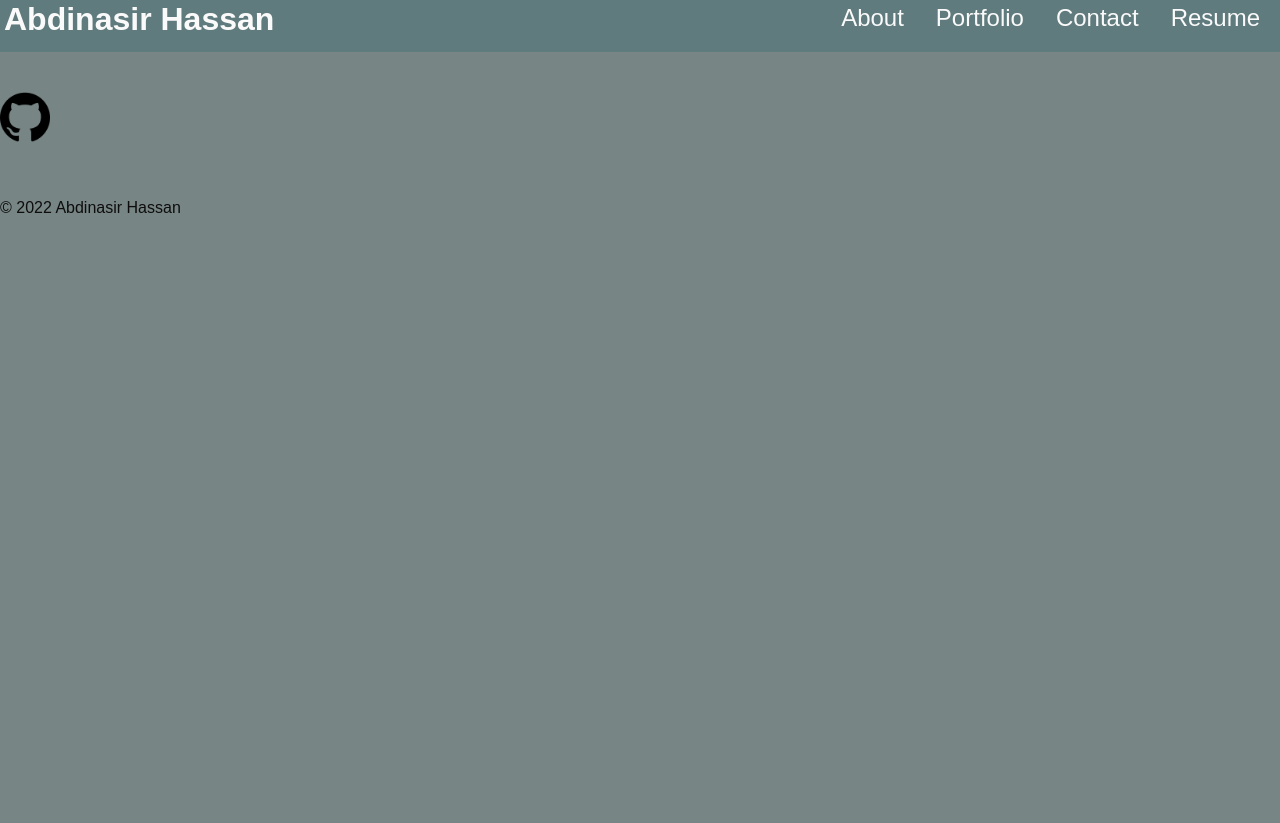
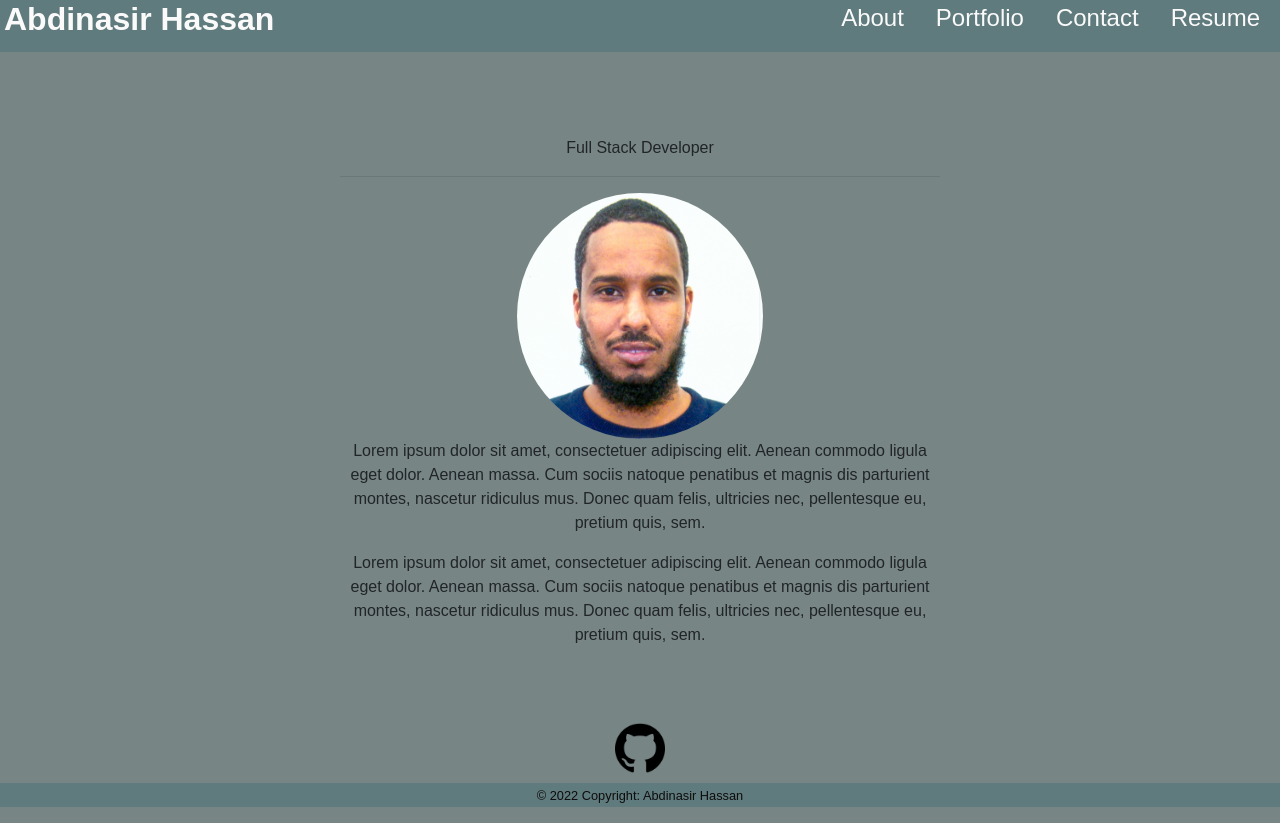
Before and after one commit to abdinasirh/react-portfolio, a React (Create React App) app: page / in a window 1280 px wide. Before the commit the page ends 800 px from the top, so only its background shows below. Built offline with nearby package versions, Linux system fonts and the light colour scheme.

Commit message:
add portfolio component

```diff
--- a/package.json
+++ b/package.json
@@ -8,7 +8,7 @@
     "@testing-library/user-event": "^13.5.0",
     "react": "^17.0.2",
     "react-dom": "^17.0.2",
-    "react-router-dom": "^6.2.2",
+    "react-router-dom": "^5.2.0",
     "react-scripts": "5.0.0",
     "web-vitals": "^2.1.4"
   },
--- a/src/App.js
+++ b/src/App.js
@@ -1,23 +1,22 @@
-import React from 'react';
-import { BrowserRouter as Router} from "react-router-dom";
-import './App.css';
+import React from "react";
+import { BrowserRouter as Router, Switch, Route } from "react-router-dom";
+import "./App.css";
 import Footer from "./components/Footer";
 import Navbar from "./components/Navbar";
+import About from "./components/About";
 
 function App() {
-
-
   return (
     <Router>
       <Navbar />
-        <main>
+      <Switch>
+        <Route path="/" exact component={About} />
 
-        </main>
+      </Switch>
       <div>
         <Footer></Footer>
       </div>
     </Router>
-
   );
 }
 
--- /dev/null
+++ b/src/components/About/index.js
@@ -0,0 +1,27 @@
+import React from "react";
+const About = () => {
+  return (
+    <div className="center">
+      <p className="">Full Stack Developer</p>
+      <hr />
+      <img
+						src={require("../../assets/myPhoto.jpeg")}
+						alt="myphoto"
+						className="my-photo"
+					></img>
+      <p>
+        Lorem ipsum dolor sit amet, consectetuer adipiscing elit. Aenean commodo
+        ligula eget dolor. Aenean massa. Cum sociis natoque penatibus et magnis
+        dis parturient montes, nascetur ridiculus mus. Donec quam felis,
+        ultricies nec, pellentesque eu, pretium quis, sem.
+      </p>
+      <p>
+        Lorem ipsum dolor sit amet, consectetuer adipiscing elit. Aenean commodo
+        ligula eget dolor. Aenean massa. Cum sociis natoque penatibus et magnis
+        dis parturient montes, nascetur ridiculus mus. Donec quam felis,
+        ultricies nec, pellentesque eu, pretium quis, sem.
+      </p>
+    </div>
+  );
+};
+export default About;
--- a/src/components/Footer/index.js
+++ b/src/components/Footer/index.js
@@ -16,7 +16,7 @@ function Footer() {
 					></img>
 				</a>
 			</div>
-            <p className="copyright uk-text-small">© 2022 Abdinasir Hassan</p>
+            <p className="copyright"><small>© 2022 Copyright: Abdinasir Hassan</small></p>
 
 		</footer>
 	);
--- a/src/index.css
+++ b/src/index.css
@@ -17,17 +17,6 @@ body {
   font-size: 16px;
 }
 
-/* header, nav {
-  display: flex;
-  flex-wrap: wrap;
-  justify-content: space-between;
-  align-items: center;
-  background: var(--tertiary);
-} */
-
-/* nav, li{
-    padding: 15px 5px;
-} */
 
 header {
   background: var(--tertiary);
@@ -69,16 +58,35 @@ a {
   margin-left: var(--spacing-two);
 } */
 
+.center {
+  margin-left: 25%;
+  margin-right: 25%;
+  /* height: 600px; */
+  padding: 20px;
+  margin-top: 5%;
+  text-align: center;
+}
 
 
-footer {
-  padding-top: 40px;
+.footer {
+  margin-top: 40px;
+  text-align: center;
+
+}
+
+.copyright {
+  background: var(--tertiary);
+
+}
+.my-photo {
+	clip-path: circle();
+  width: 250px;
 }
 
 .logo {
 	width: 50px;
 	height: 50px;
-	margin-bottom: 50px;
+	/* margin-bottom: 50px; */
 	cursor: pointer;
 }
 
@@ -87,6 +95,6 @@ footer {
 }
 
 .copyright {
-  margin-top: 4px;
+  margin-top: 10px;
   color: #0e0d0d;
 }
```
Also changed, not shown: src/components/Portfolio/index.js (added, +61 -0 lines), src/components/Project/index.js (added, +12 -0 lines), src/assets/myPhoto.jpeg (added), 1 other file (tests, documents, lock files or other folders). Lines whose indentation alone changed are shown as unchanged.
